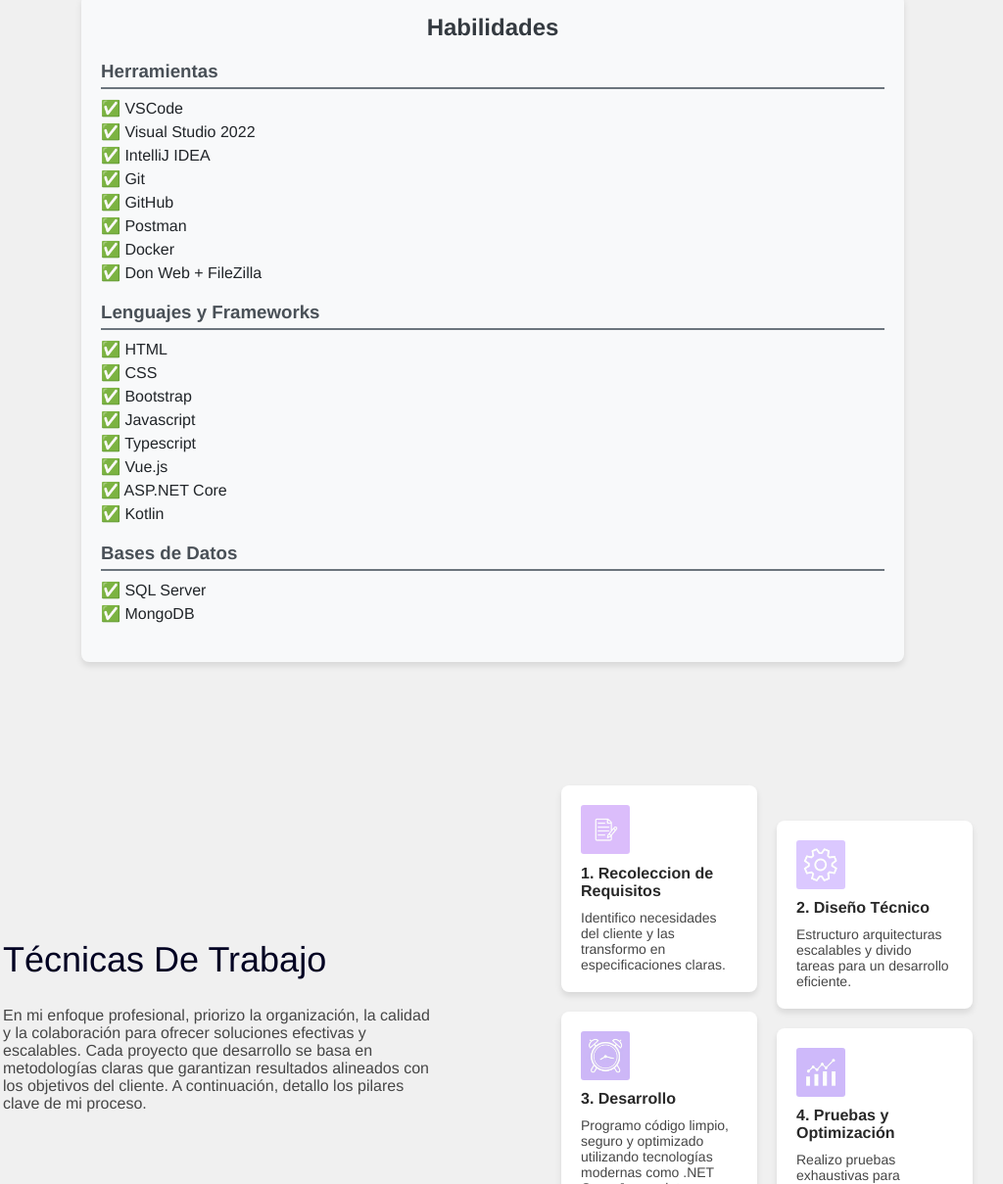
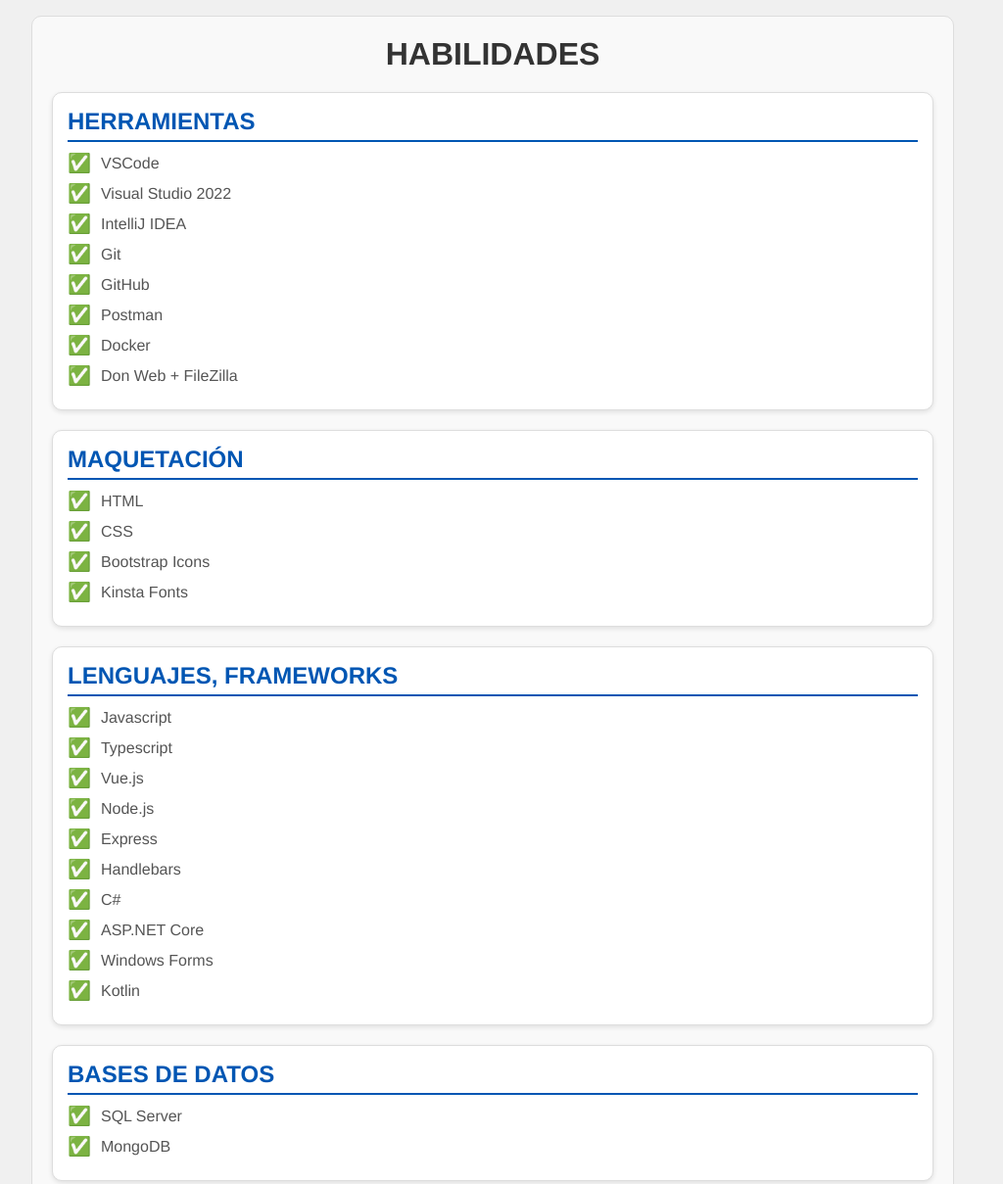
Before and after one commit to brunitoD/portfolio, a website: page index.html in a window 1280 px wide. Shown: the part 690-1899 px from the top of the page at 98% size, without its empty margins (137-1161 px from the left). Drawn offline with nearby package versions, Linux system fonts and the light colour scheme.

Commit message:
agregados

```diff
--- a/index.html
+++ b/index.html
@@ -24,7 +24,7 @@
         <a href="#links">Link Proyectos</a>
         <a href="#contacto" class="a-contact" href="">Contacto</a>
       </nav>
-      <div class="menu-hamburguesa">|||</div>
+      <div class="menu-hamburguesa"><i class="bi bi-list"></i></div>
       <div class="opciones-menu-mobile">
         <div class="lista invisible">
           <a href="#sobre-mi">Sobre mi</a>
@@ -41,13 +41,12 @@
         </div>
       </div>
 
-      <!-- <nav class="nav-mobile"></nav> -->
     </header>
     <main>
       <section id="sobre-mi" class="datos-profesionales">
         <img
           class="foto-personal"
-          src="images/fotoProfesional/fotoProfesional.jpg"
+          src="images/FotoProfesional/fotoProfesional.jpg"
           alt=""
         />
         <div class="div-datos-profesionales">
@@ -84,39 +83,52 @@
           <div class="habilidades">
             <h3>Herramientas</h3>
             <ul>
-              <li>✅ VSCode</li>
-              <li>✅ Visual Studio 2022</li>
-              <li>✅ IntelliJ IDEA</li>
-              <li>✅ Git</li>
-              <li>✅ GitHub</li>
-              <li>✅ Postman</li>
-              <li>✅ Docker</li>
-              <li>✅ Don Web + FileZilla</li>
+              <li>VSCode</li>
+              <li>Visual Studio 2022</li>
+              <li>IntelliJ IDEA</li>
+              <li>Git</li>
+              <li>GitHub</li>
+              <li>Postman</li>
+              <li>Docker</li>
+              <li>Don Web + FileZilla</li>
             </ul>
           </div>
 
           <div class="habilidades">
-            <h3>Lenguajes y Frameworks</h3>
+            <h3>Maquetación</h3>
             <ul>
-              <li>✅ HTML</li>
-              <li>✅ CSS</li>
-              <li>✅ Bootstrap</li>
-              <li>✅ Javascript</li>
-              <li>✅ Typescript</li>
-              <li>✅ Vue.js</li>
-              <li>✅ ASP.NET Core</li>
-              <li>✅ Kotlin</li>
+              <li>HTML</li>
+              <li>CSS</li>
+              <li>Bootstrap Icons</li>
+              <li>Kinsta Fonts</li>
+            </ul>
+          </div>
+
+          <div class="habilidades">
+            <h3>Lenguajes, Frameworks</h3>
+            <ul>
+              <li>Javascript</li>
+              <li>Typescript</li>
+              <li>Vue.js</li>
+              <li>Node.js</li>
+              <li>Express</li>
+              <li>Handlebars</li>
+              <li>C#</li>
+              <li>ASP.NET Core</li>
+              <li>Windows Forms</li>
+              <li>Kotlin</li>
             </ul>
           </div>
 
           <div class="habilidades">
             <h3>Bases de Datos</h3>
             <ul>
-              <li>✅ SQL Server</li>
-              <li>✅ MongoDB</li>
+              <li>SQL Server</li>
+              <li>MongoDB</li>
             </ul>
           </div>
         </div>
+
       </section>
 
       <section id="tecnicas" class="procces">
@@ -193,29 +205,25 @@
             <i class="bi bi-emoji-smile"></i>
           </p>
           <div class="proyectos-portfolio">
-            <div class="proyecto-1">
               <div class="imagenes-portfolio">
                 <img src="images/Proyectos/WebEDesktop.png" alt="" />
               </div>
               <div class="imagenes-portfolio">
                 <img src="images/Proyectos/WebEMobile.png" alt="" />
               </div>
-            </div>
-            <div class="proyecto-2">
               <div class="imagenes-portfolio">
                 <img src="images/Proyectos/WebEStockDesktop.png" alt="" />
               </div>
               <div class="imagenes-portfolio">
                 <img src="images/Proyectos/WebEStockMobile.png" alt="" />
               </div>
-            </div>
           </div>
       </section>
     </div>
     <section id="links" class="conteiner-links">
       <div>
         <h1 class="titulo-links">Links a proyectos publicados:</h1>
-        <a class="link-proyectos" href="https://turelojsf.store/">
+        <a class="link-proyectos" href="http://web.turelojsf.store/">
           --- > TuRelojSf</a
         >
       </div>
--- a/main.js
+++ b/main.js
@@ -1,15 +1,27 @@
 "use strict";
 const menu = document.querySelector(".menu-hamburguesa");
 const lista = document.querySelector(".lista");
+const enlaces = document.querySelectorAll(".lista a");
 if (menu && lista) {
     menu.addEventListener("click", () => {
         if (lista.classList.contains("active")) {
             lista.classList.remove("active");
             lista.classList.add("invisible");
+            console.log(lista.className);
         }
         else {
             lista.classList.remove("invisible");
             lista.classList.add("active");
         }
+        enlaces.forEach(enlace => {
+            enlace.addEventListener("click", () => {
+                console.log(lista.className);
+                if (lista.classList.contains("active")) {
+                    lista.classList.remove("active");
+                    lista.classList.add("invisible");
+                    console.log(lista.className)
+                }
+            });
+        });
     });
 }
--- a/style.css
+++ b/style.css
@@ -128,43 +128,69 @@
 .div-datos-profesionales p {
   font-size: 14px;
 }
-
 .div-habilidades {
+  max-width: 900px;
+  font-family: Arial, sans-serif;
+  margin: 150px auto;
   padding: 20px;
-  background-color: #f8f9fa;
-  border-radius: 8px;
-  max-width: 800px;
-  margin: 10% auto 4% auto;
-  box-shadow: 0 4px 6px rgba(0, 0, 0, 0.1);
+  background-color: #f9f9f9;
+  border: 1px solid #ddd;
+  border-radius: 10px;
 }
 
 .div-habilidades h1 {
   text-align: center;
+  font-size: 2rem;
+  color: #333;
   margin-bottom: 20px;
-  color: #343a40;
+  text-transform: uppercase;
 }
 
 .habilidades {
   margin-bottom: 20px;
+  padding: 15px;
+  border: 1px solid #ddd;
+  border-radius: 10px;
+  background-color: #fff;
+  box-shadow: 0 2px 5px rgba(0, 0, 0, 0.1);
 }
 
 .habilidades h3 {
-  color: #495057;
-  border-bottom: 2px solid #6c757d;
+  font-size: 1.5rem;
+  color: #0056b3;
   margin-bottom: 10px;
+  border-bottom: 2px solid #0056b3;
   padding-bottom: 5px;
+  text-transform: uppercase;
 }
 
 .habilidades ul {
-  list-style-type: none;
+  list-style: none;
   padding: 0;
 }
 
-.habilidades li {
-  margin: 5px 0;
-  font-size: 16px;
-  color: #212529;
+.habilidades ul li {
+  margin: 8px 0;
+  font-size: 1rem;
+  display: flex;
+  align-items: center;
+  color: #555;
 }
+
+.habilidades ul li::before {
+  content: "✅";
+  color: #28a745;
+  margin-right: 10px;
+  font-size: 1.2rem;
+}
+
+.habilidades ul li:hover {
+  color: #0056b3;
+  cursor: pointer;
+}
+
+
+
 .procces {
   display: flex;
   max-width: 1000px;
@@ -220,9 +246,8 @@
 }
 .section-portfolio {
   max-width: 900px;
-  height: 50%;
+  max-height: 50%;
   margin: auto;
-  box-shadow: 0 4px 6px rgba(0, 0, 0, 0.1);
   border-radius: 50%;
 }
 .conteiner-portfolio {
@@ -231,6 +256,8 @@
   height: auto;
   border-radius: 2rem;
   margin: 0 auto 50px auto;
+  box-shadow: 0 4px 6px rgba(0, 0, 0, 0.1);
+
 }
 
 .titulo-portfolio {
@@ -253,11 +280,15 @@
 .proyectos-portfolio {
   margin: 30px;
   display: flex;
+  flex-direction: column;
 }
 .imagenes-portfolio img {
   max-width: 90%;
   border-radius: 1rem;
   margin: 20px;
+  display: flex;
+  margin: 20px auto;
+
 }
 .conteiner-links {
   height: 40%;
@@ -325,7 +356,6 @@
     display: block;
     margin-right: 5%;
     font-size: 30px;
-    transform: rotate(90deg);
     cursor: pointer;
   }
   .opciones-menu-mobile {
@@ -354,6 +384,9 @@
   }
   .invisible {
     display: none;
+  }
+  .active{
+    display:block
   }
 }
 @media screen and (max-width: 1060px) {
@@ -393,10 +426,10 @@
   .procces {
     display: block;
     /* justify-content: center; */
-    margin: 50px auto 250px auto;
+    margin: 50px auto 230px auto;
   }
   .div-principal-procces {
-    max-width: 420px;
+    max-width: 380px;
     margin: auto;
   }
   .titulo-3 {
@@ -439,7 +472,3 @@
     margin:10px auto 10px auto ;
   }
 }
-@media screen and (max-width:1050px){
-
-
-}
```
Also changed, not shown: main.ts (+16 -0 lines), 1 other file.
